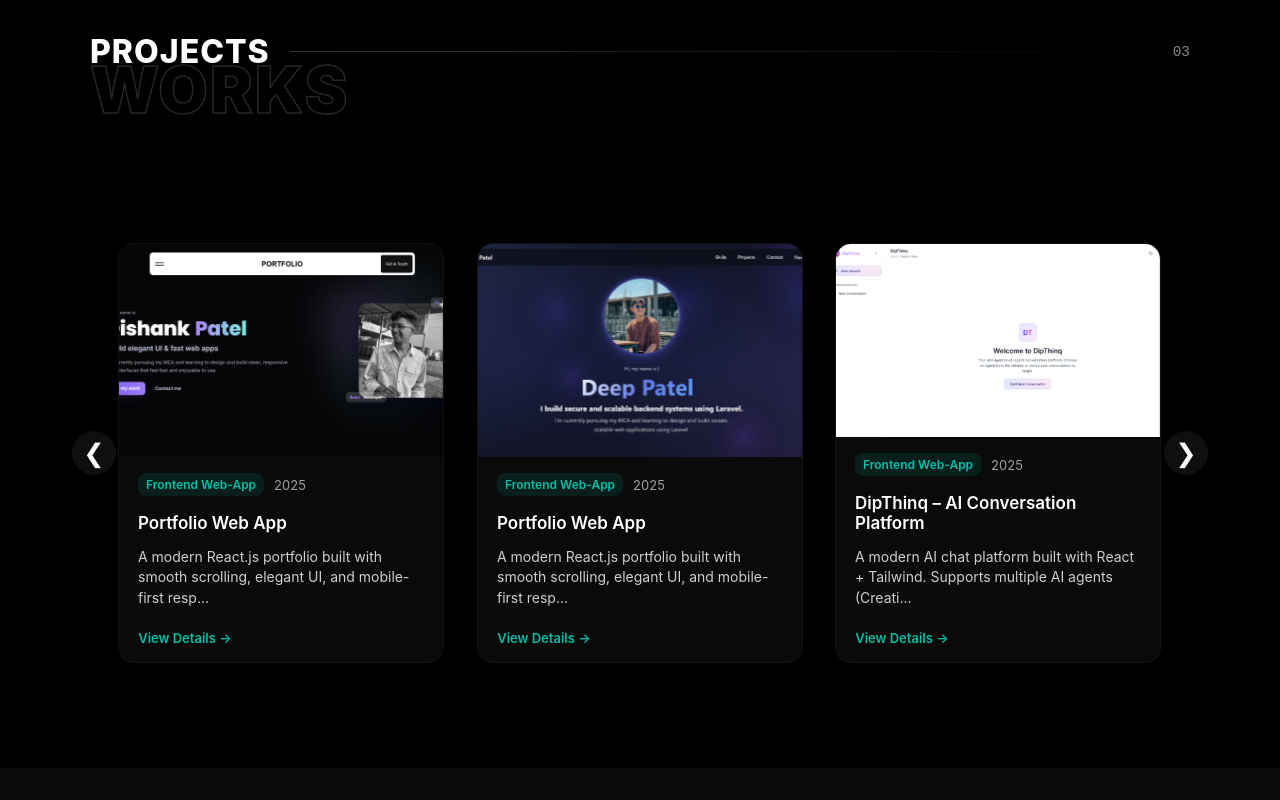
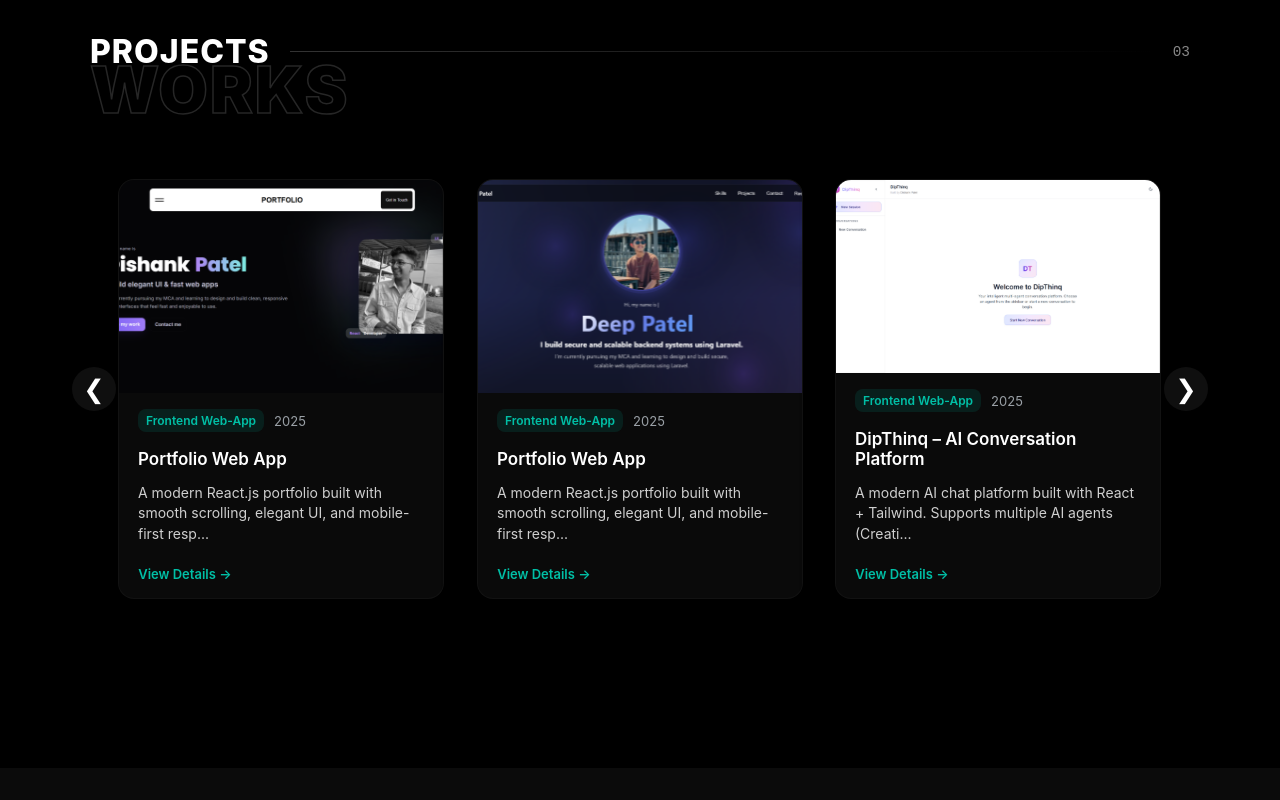
Before and after one commit to 19Dishank/portfolio-app, a React (Create React App) app: page / in a window 1280 px wide. Shown: the part 2280-3080 px from the top of the page. Built offline with nearby package versions, Linux system fonts and the light colour scheme.

Commit message:
Fixed design bug

```diff
--- a/src/ui/projectcard/ProjectsSection.js
+++ b/src/ui/projectcard/ProjectsSection.js
@@ -247,7 +247,7 @@ const ProjectsSection = memo(function ProjectsSection() {
       style={{
         width: "100%",
         minHeight: "100vh",
-        paddingTop: "7rem",
+        paddingTop: "3rem",
         backgroundColor: "#000",
         display: "flex",
         flexDirection: "column",
```
